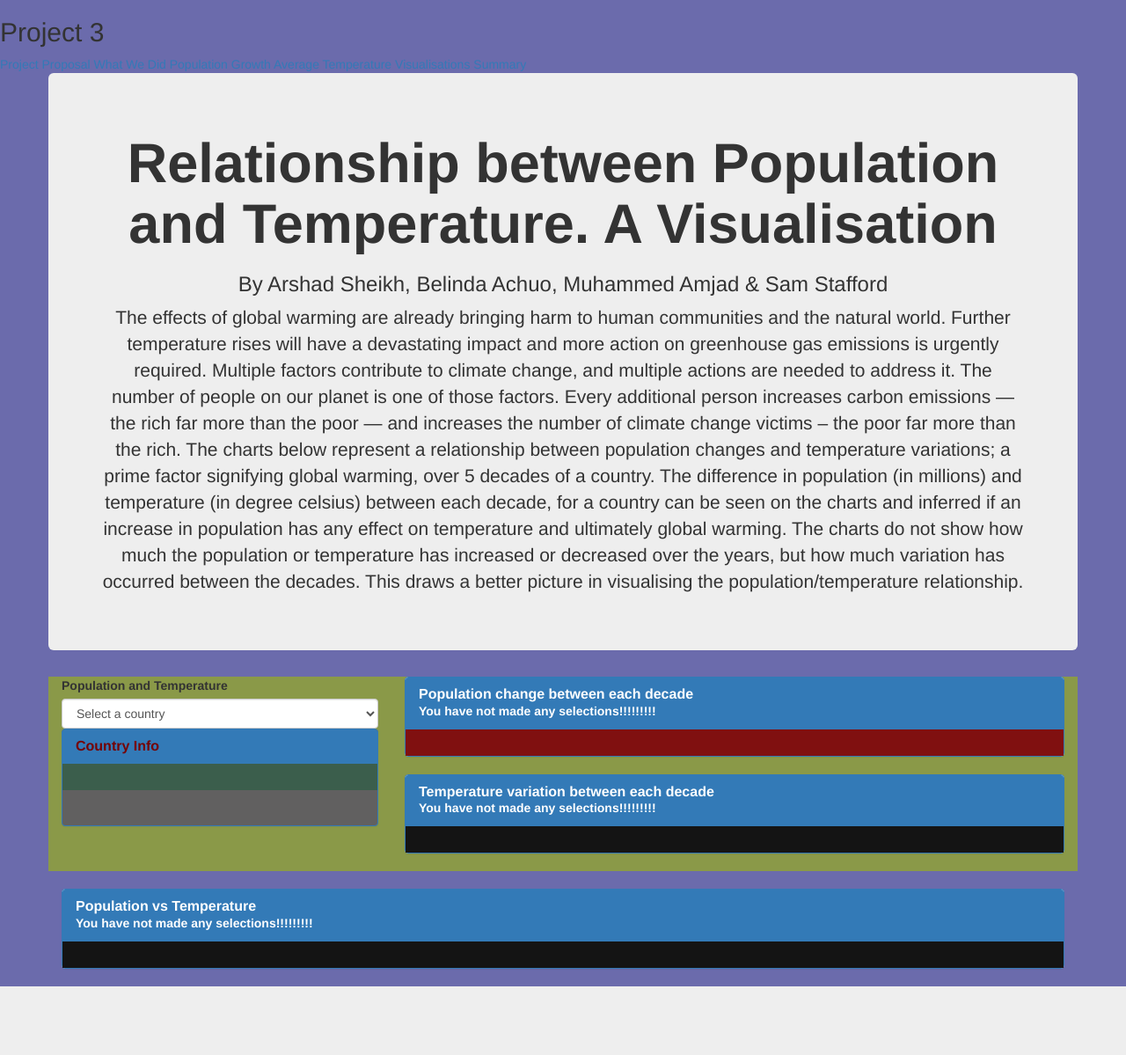
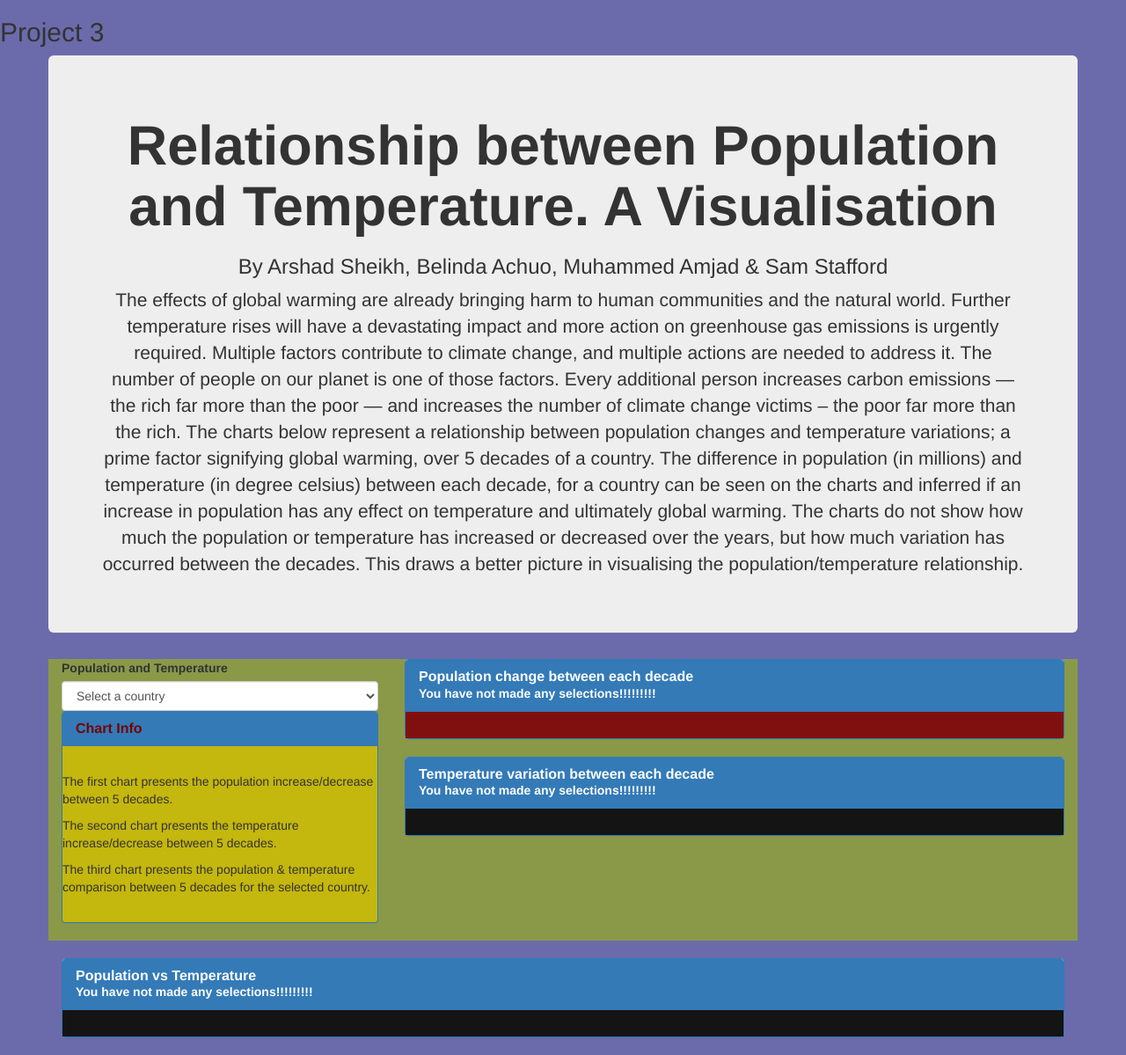
Before and after one commit to ashsams18/Project-3-Group-2, a Flask app: page / in a window 1280 px wide. Shown: the whole page at 88% size. Before the commit the page ends 1121 px from the top, so only its background shows below. Run offline with Flask 2, Linux system fonts and the light colour scheme; data comes from the database, SQL or seed files in the repository; some libraries are stand-ins or nearby versions.

Commit message:
complete project

```diff
--- a/app.py
+++ b/app.py
@@ -64,5 +64,7 @@ def temp():
 
 
 
+
+
 if __name__ == '__main__':
     app.run(debug=True)
--- a/templates/index.html
+++ b/templates/index.html
@@ -14,12 +14,12 @@
   <!-- Navbar -->
   <div class="ul.navbar">
     <h2>Project 3</h2>
-    <a href="gw1">Project Proposal</a>
+    <!-- <a href="gw1">Project Proposal</a>
     <a href="wwd.html">What We Did</a>
     <a href="pg.html">Population Growth</a>
     <a href="at.html">Average Temperature</a>
     <a href="vis.html">Visualisations</a>
-    <a href="sum.html">Summary</a>
+    <a href="sum.html">Summary</a> -->
   </div>
   <!-- Main content -->
   <div>
@@ -60,13 +60,15 @@
               </select>
             </div>
           </form>
-          <div class="panel panel-primary" style=background-color:#616060>
+          <div class="panel panel-primary" style=background-color:#c4b70d>
             <div class="panel-heading" style="color:#750303">
-              <h3 class="panel-title"><b>Country Info</b></h3>
+              <h3 class="panel-title"><b>Chart Info</b></h3>
             </div>
-            <div id="sample-metadata" class="panel-body" style=background-color:#3b5e4c style=color:#ffffff>
+            <div id="sample-metadata" class="panel-body" style=background-color:#c4b70d style=color:#0f0707dc>
             </div>
-            </br>
+            <p>The first chart presents the population increase/decrease between 5 decades.</p>
+            <p>The second chart presents the temperature increase/decrease between 5 decades.</p>
+            <p>The third chart presents the population & temperature comparison between 5 decades for the selected country. </p>
             </br>
           </div>
         </div>
```
